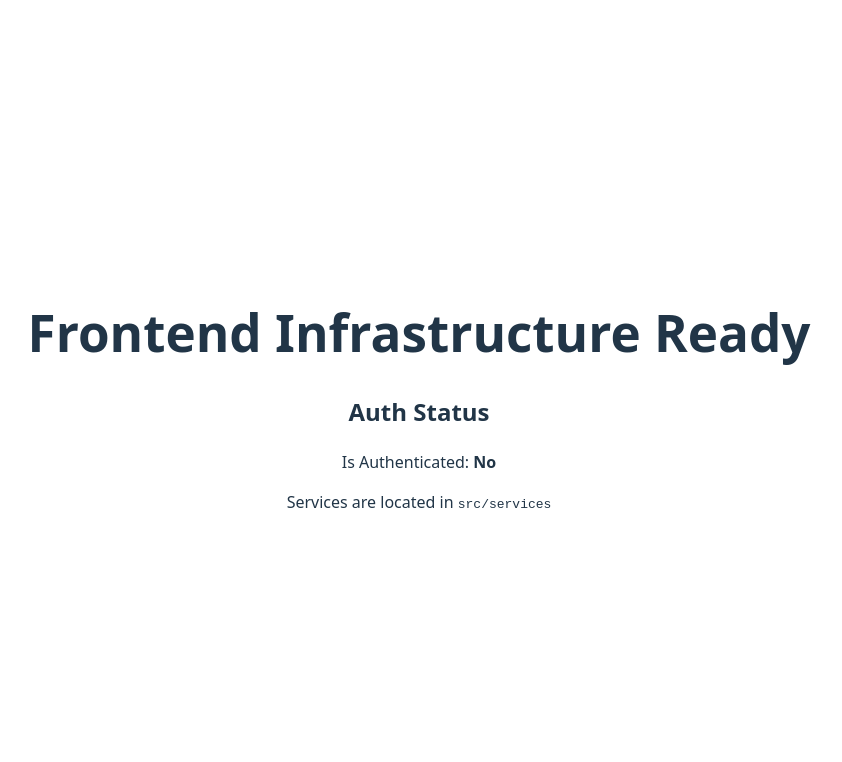
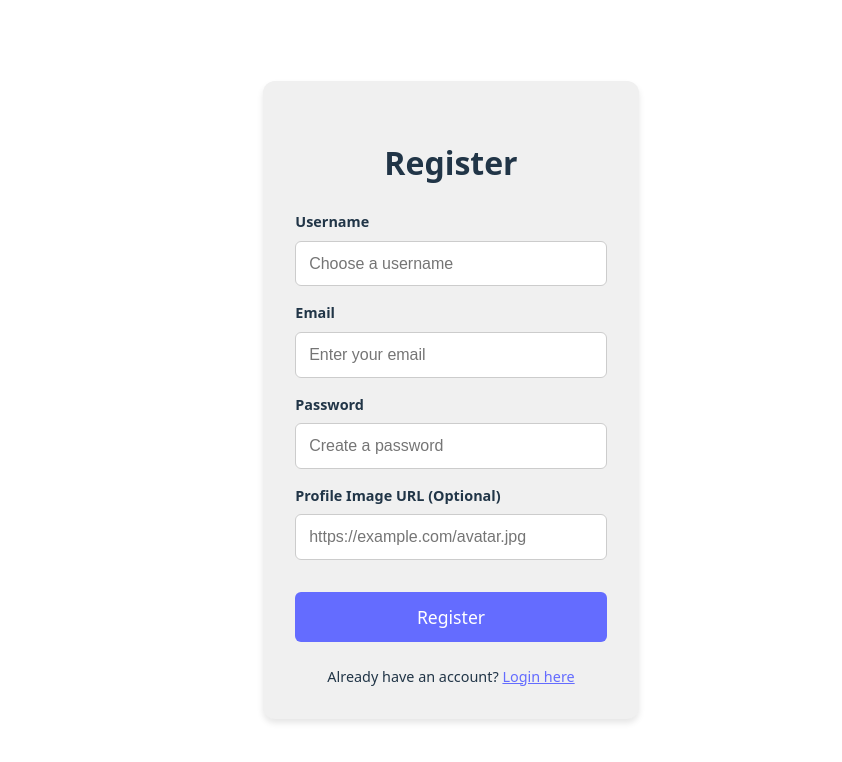
Before and after one commit to jackfish823/Liav-Noam-Frontend, a React (Vite) app: page /register in a window 1280 px wide. Shown: the top 762 px of the page, without its empty margins (221-1063 px from the left). Built offline with nearby package versions, Linux system fonts and the light colour scheme.

Commit message:
Add authentication routes and components for login and registration

```diff
--- a/package.json
+++ b/package.json
@@ -12,7 +12,8 @@
   "dependencies": {
     "axios": "^1.13.2",
     "react": "^19.2.0",
-    "react-dom": "^19.2.0"
+    "react-dom": "^19.2.0",
+    "react-router-dom": "^7.12.0"
   },
   "devDependencies": {
     "@eslint/js": "^9.39.1",
--- a/src/App.tsx
+++ b/src/App.tsx
@@ -1,24 +1,70 @@
+import React from 'react';
+import { Routes, Route, Navigate } from 'react-router-dom';
 import { useAuth } from './hooks/useAuth';
-import './App.css'
+import Login from './components/auth/Login';
+import Register from './components/auth/Register';
+import './App.css';
 
-function App() {
-  const { isAuthenticated, user, isLoading } = useAuth();
+const ProtectedRoute = ({ children }: { children: React.ReactElement }) => {
+    const { isAuthenticated, isLoading } = useAuth();
 
     if (isLoading) {
-    return <div>Loading...</div>;
+        return <div className="loading-spinner">Loading...</div>;
     }
+
+    if (!isAuthenticated) {
+        return <Navigate to="/login" replace />;
+    }
+
+    return children;
+};
+
+const Home = () => {
+    const { user, logout } = useAuth();
 
     return (
         <div className="app-container">
             <h1>Frontend Infrastructure Ready</h1>
-      <div className="status-card">
-        <h2>Auth Status</h2>
-        <p>Is Authenticated: <strong>{isAuthenticated ? 'Yes' : 'No'}</strong></p>
-        {user && <pre>{JSON.stringify(user, null, 2)}</pre>}
+            <div className="card">
+                <h2>Welcome, {user?.username || 'User'}!</h2>
+                <div style={{ textAlign: 'left', margin: '1rem 0' }}>
+                    <p><strong>Email:</strong> {user?.email}</p>
+                    <p><strong>ID:</strong> {user?._id}</p>
+                    {user?.imgUrl && (
+                        <div>
+                            <strong>Avatar:</strong><br/>
+                            <img
+                                src={user.imgUrl}
+                                alt="Profile"
+                                style={{
+                                    width: '100px',
+                                    height: '100px',
+                                    borderRadius: '50%',
+                                    objectFit: 'cover',
+                                    marginTop: '0.5rem'
+                                }}
+                            />
                         </div>
-      <p>Services are located in <code>src/services</code></p>
+                    )}
                 </div>
-  )
+                <button onClick={() => logout()}>Logout</button>
+            </div>
+        </div>
+    );
+};
+
+function App() {
+  return (
+    <Routes>
+      <Route path="/login" element={<Login />} />
+      <Route path="/register" element={<Register />} />
+      <Route path="/" element={
+        <ProtectedRoute>
+          <Home />
+        </ProtectedRoute>
+      } />
+    </Routes>
+  );
 }
 
-export default App
+export default App;
--- /dev/null
+++ b/src/components/auth/Login.tsx
@@ -0,0 +1,72 @@
+import React, {useState} from 'react';
+import {useAuth} from '../../hooks/useAuth';
+import {useNavigate, Link} from 'react-router-dom';
+import './auth.css';
+
+const Login: React.FC = () => {
+    const [email, setEmail] = useState('');
+    const [password, setPassword] = useState('');
+    const [localError, setLocalError] = useState<string | null>(null);
+
+    const {login, error: authError, isLoading} = useAuth();
+    const navigate = useNavigate();
+
+    const handleSubmit = async (e: React.FormEvent) => {
+        e.preventDefault();
+        setLocalError(null);
+
+        if (!email || !password) {
+            setLocalError("Please fill in all fields.");
+            return;
+        }
+
+        try {
+            await login({email, password});
+            navigate('/');
+        } catch (err) {
+        }
+    };
+
+    return (
+        <div className="auth-container">
+            <h2 className="auth-title">Login</h2>
+            {(authError || localError) && (
+                <div className="auth-error">
+                    {localError || authError}
+                </div>
+            )}
+            <form className="auth-form" onSubmit={handleSubmit}>
+                <div className="form-group">
+                    <label htmlFor="email">Email</label>
+                    <input
+                        type="email"
+                        id="email"
+                        value={email}
+                        onChange={(e) => setEmail(e.target.value)}
+                        placeholder="Enter your email"
+                        required
+                    />
+                </div>
+                <div className="form-group">
+                    <label htmlFor="password">Password</label>
+                    <input
+                        type="password"
+                        id="password"
+                        value={password}
+                        onChange={(e) => setPassword(e.target.value)}
+                        placeholder="Enter your password"
+                        required
+                    />
+                </div>
+                <button type="submit" className="submit-btn" disabled={isLoading}>
+                    {isLoading ? 'Logging in...' : 'Login'}
+                </button>
+            </form>
+            <div className="auth-switch">
+                Don't have an account? <Link to="/register">Register here</Link>
+            </div>
+        </div>
+    );
+};
+
+export default Login;
--- /dev/null
+++ b/src/components/auth/Register.tsx
@@ -0,0 +1,95 @@
+import React, {useState} from 'react';
+import {useAuth} from '../../hooks/useAuth';
+import {useNavigate, Link} from 'react-router-dom';
+import './auth.css';
+
+const Register: React.FC = () => {
+    const [username, setUsername] = useState('');
+    const [email, setEmail] = useState('');
+    const [password, setPassword] = useState('');
+    const [imgUrl, setImgUrl] = useState('');
+
+    const {register, error: authError, isLoading} = useAuth();
+    const [localError, setLocalError] = useState<string | null>(null);
+    const navigate = useNavigate();
+
+    const handleSubmit = async (e: React.FormEvent) => {
+        e.preventDefault();
+        setLocalError(null);
+
+        if (!username || !email || !password) {
+            setLocalError("Please fill in all required fields.");
+            return;
+        }
+
+        try {
+            await register({username, email, password, imgUrl});
+            navigate('/login');
+        } catch (err) {
+        }
+    };
+
+    return (
+        <div className="auth-container">
+            <h2 className="auth-title">Register</h2>
+            {(authError || localError) && (
+                <div className="auth-error">
+                    {localError || authError}
+                </div>
+            )}
+            <form className="auth-form" onSubmit={handleSubmit}>
+                <div className="form-group">
+                    <label htmlFor="username">Username</label>
+                    <input
+                        type="text"
+                        id="username"
+                        value={username}
+                        onChange={(e) => setUsername(e.target.value)}
+                        placeholder="Choose a username"
+                        required
+                    />
+                </div>
+                <div className="form-group">
+                    <label htmlFor="email">Email</label>
+                    <input
+                        type="email"
+                        id="email"
+                        value={email}
+                        onChange={(e) => setEmail(e.target.value)}
+                        placeholder="Enter your email"
+                        required
+                    />
+                </div>
+                <div className="form-group">
+                    <label htmlFor="password">Password</label>
+                    <input
+                        type="password"
+                        id="password"
+                        value={password}
+                        onChange={(e) => setPassword(e.target.value)}
+                        placeholder="Create a password"
+                        required
+                    />
+                </div>
+                <div className="form-group">
+                    <label htmlFor="imgUrl">Profile Image URL (Optional)</label>
+                    <input
+                        type="text"
+                        id="imgUrl"
+                        value={imgUrl}
+                        onChange={(e) => setImgUrl(e.target.value)}
+                        placeholder="https://example.com/avatar.jpg"
+                    />
+                </div>
+                <button type="submit" className="submit-btn" disabled={isLoading}>
+                    {isLoading ? 'Registering...' : 'Register'}
+                </button>
+            </form>
+            <div className="auth-switch">
+                Already have an account? <Link to="/login">Login here</Link>
+            </div>
+        </div>
+    );
+};
+
+export default Register;
--- /dev/null
+++ b/src/components/auth/auth.css
@@ -0,0 +1,101 @@
+.auth-container {
+    display: flex;
+    flex-direction: column;
+    align-items: center;
+    justify-content: center;
+    padding: 2rem;
+    background-color: #1a1a1a;
+    border-radius: 12px;
+    box-shadow: 0 4px 6px rgba(0,0,0,0.3);
+    max-width: 400px;
+    width: 100%;
+    margin: 2rem auto;
+}
+
+@media (prefers-color-scheme: light) {
+    .auth-container {
+        background-color: #f0f0f0;
+        box-shadow: 0 4px 6px rgba(0,0,0,0.1);
+    }
+}
+
+.auth-title {
+    margin-bottom: 1.5rem;
+    font-size: 2rem;
+}
+
+.auth-form {
+    display: flex;
+    flex-direction: column;
+    width: 100%;
+    gap: 1rem;
+}
+
+.form-group {
+    display: flex;
+    flex-direction: column;
+    text-align: left;
+}
+
+.form-group label {
+    margin-bottom: 0.5rem;
+    font-weight: bold;
+    font-size: 0.9rem;
+}
+
+.form-group input {
+    padding: 0.8rem;
+    border-radius: 6px;
+    border: 1px solid #ccc;
+    background-color: rgba(255, 255, 255, 0.1);
+    color: inherit;
+    font-size: 1rem;
+}
+
+@media (prefers-color-scheme: light) {
+    .form-group input {
+        background-color: #fff;
+        border-color: #ccc;
+    }
+}
+
+.submit-btn {
+    margin-top: 1rem;
+    padding: 0.8rem;
+    font-size: 1.1rem;
+    background-color: #646cff;
+    color: white;
+    border: none;
+    border-radius: 6px;
+    cursor: pointer;
+    transition: background-color 0.3s;
+}
+
+.submit-btn:hover {
+    background-color: #535bf2;
+}
+
+.submit-btn:disabled {
+    opacity: 0.6;
+    cursor: not-allowed;
+}
+
+.auth-error {
+    color: #ff6b6b;
+    margin-bottom: 1rem;
+    background-color: rgba(255, 0, 0, 0.1);
+    padding: 0.5rem;
+    border-radius: 4px;
+    text-align: center;
+}
+
+.auth-switch {
+    margin-top: 1.5rem;
+    font-size: 0.9rem;
+}
+
+.auth-switch a {
+    color: #646cff;
+    cursor: pointer;
+    text-decoration: underline;
+}
--- a/src/main.tsx
+++ b/src/main.tsx
@@ -1,13 +1,16 @@
 import { StrictMode } from 'react'
 import { createRoot } from 'react-dom/client'
+import { BrowserRouter } from 'react-router-dom'
 import './index.css'
 import App from './App.tsx'
 import { AuthProvider } from './context/AuthContext.tsx'
 
 createRoot(document.getElementById('root')!).render(
   <StrictMode>
-    <AuthProvider>
-      <App />
-    </AuthProvider>
+    <BrowserRouter>
+      <AuthProvider>
+        <App />
+      </AuthProvider>
+    </BrowserRouter>
   </StrictMode>,
 )
```
Also changed, not shown: 1 other file (tests, documents, lock files or other folders). Lines whose indentation alone changed are shown as unchanged.
